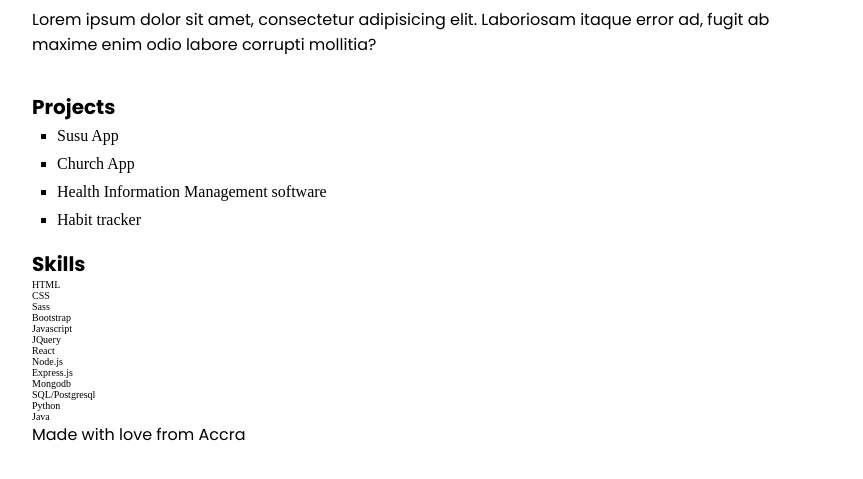
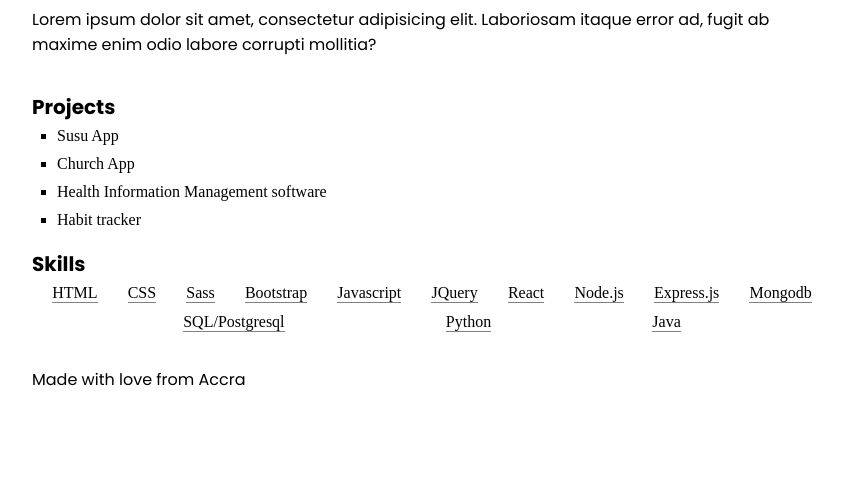
Before and after one commit to Frimpong04/porfolio-website, a plain HTML site: page index.html in a window 1280 px wide. Shown: the part 309-788 px from the top of the page, without its empty margins (208-1071 px from the left). Drawn offline with Linux system fonts and the light colour scheme.

Commit message:
add skill section styles

```diff
--- a/style.css
+++ b/style.css
@@ -109,3 +109,21 @@ ul {
 .projects-ul li {
     margin-bottom:1rem;
 }
+
+/* skill styles */
+.skills-section {
+    margin-bottom: 3rem;
+}
+.skill-ul {
+    display: flex;
+    justify-content:space-evenly;
+    align-items: center;
+    flex-wrap: wrap;
+}
+
+.skill-ul li {
+    font-size: 1.6rem;
+    padding:0.5;
+    margin:0.5rem 1rem;
+    border-bottom: 1px solid gray;
+}
```
